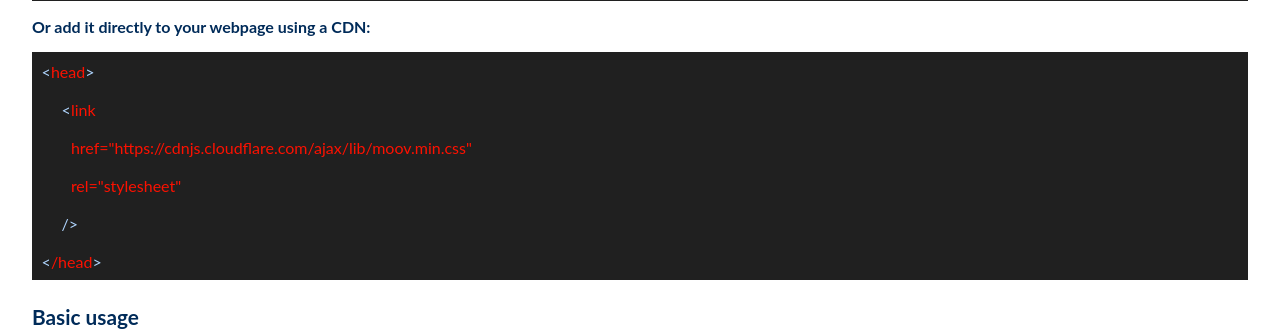
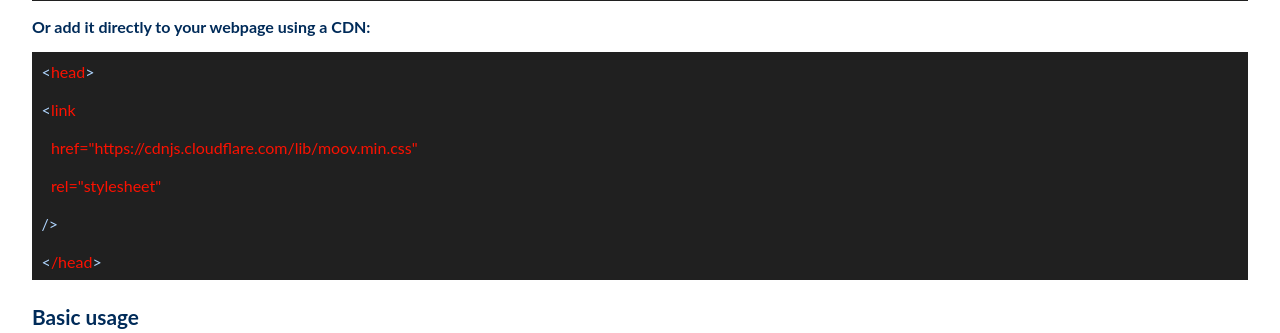
Before and after one commit to zuri-training/Animation-Library---Team-92-Repo, a Django app: page /documentation in a window 1280 px wide. Shown: the part 568-901 px from the top of the page. Run offline with Django 4.2, Linux system fonts and the light colour scheme.

Commit message:
update on html and css

```diff
--- a/moov_website/static/css/libraryDocumentation.css
+++ b/moov_website/static/css/libraryDocumentation.css
@@ -222,6 +222,8 @@ span {
   background-color: var(--light-blue);
 }
 
+/* MEDIA QUERIES */
+
 @media screen and (max-width: 875px) {
   .hamburger-menu {
     display: flex;
--- a/moov_website/templates/moov_app/library_Documentation.html
+++ b/moov_website/templates/moov_app/library_Documentation.html
@@ -104,12 +104,12 @@
           </div>
           <br />
 
-          <div style="display: flex; margin-left: 20px;">
+          <div style="display: flex;">
             <p style="color: #b0d6ff;">&lt;</p>
             <p style="color: #fc1100;">
               link <br />
               <br />
-              href="https://cdnjs.cloudflare.com/ajax/lib/moov.min.css"
+              href="https://cdnjs.cloudflare.com/lib/moov.min.css"
               <br />
               <br />
               rel="stylesheet"
@@ -118,7 +118,7 @@
           </div>
 
           <br />
-          <p style="color: #b0d6ff; margin-left: 20px;">/&gt;</p>
+          <p style="color: #b0d6ff;">/&gt;</p>
           <br />
 
           <div style="display: flex;">
```
